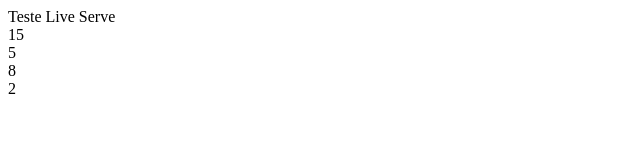
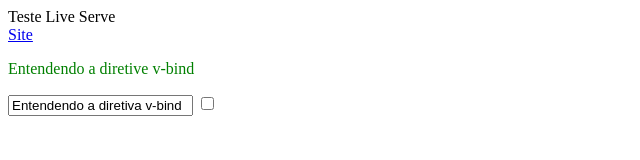
Before and after one commit to herculanosilva/vue-js-para-iniciantes, a plain HTML site: page index.html in a window 1280 px wide. Shown: the whole page, without its empty margins (0-640 px from the left). Drawn offline with Linux system fonts and the light colour scheme.

Commit message:
Diretiva V-Bind - Realizando o bind de atributo

```diff
--- a/index.html
+++ b/index.html
@@ -6,39 +6,32 @@
     <meta name="viewport" content="width=device-width, initial-scale=1.0">
     <script src="./vue.js"></script>
     <title>Document</title>
+    <style>
+        .verde{
+            color:green;
+        }
+    </style>
 </head>
 <body>
     Teste Live Serve
     <div id="app">
-        {{ somar() }} <br>
-        {{ subtrair() }} <br>
-        {{ multiplicar() }} <br>
-        {{ dividir() }} <br>
+        <a v-bind:href="site">Site</a>
+        <p v-bind:class="cor">Entendendo a diretive v-bind</p>
+        <input type="text" v-bind:placeholder="instrucaoDePreencimento" v-bind:value="valor">
+        <input type="checkbox" v-bind:checked="check">
     </div>
     <script>
 
         const vm = new Vue({
             el: '#app',
             data: {
-                n1: 10,
-                n2: 5,
+                site: 'https://herculanosilva.com.br',
+                cor: 'verde',
+                instrucaoDePreencimento: 'Placeholder - Diretiva v-bind',
+                valor: 'Entendendo a diretiva v-bind',
+                check: false,
             },
-            methods:{
-                somar: function somar(){ // Convencional
-                    return this.n1 + this.n2;
-                },
-                subtrair: function() { // Anônima
-                    return this.n1 - this.n2;
-                },
-                multiplicar: ()=> { // Arrow function - Contexto léxico
-                    return 4 * 2;
-                },
-                dividir() { // forma mais enxuta de definir os pares de chave/valor
-                    return this.n1 / this.n2;
-                },
-
-            }
-
+            methods:{},
         });
 
     </script>
```
